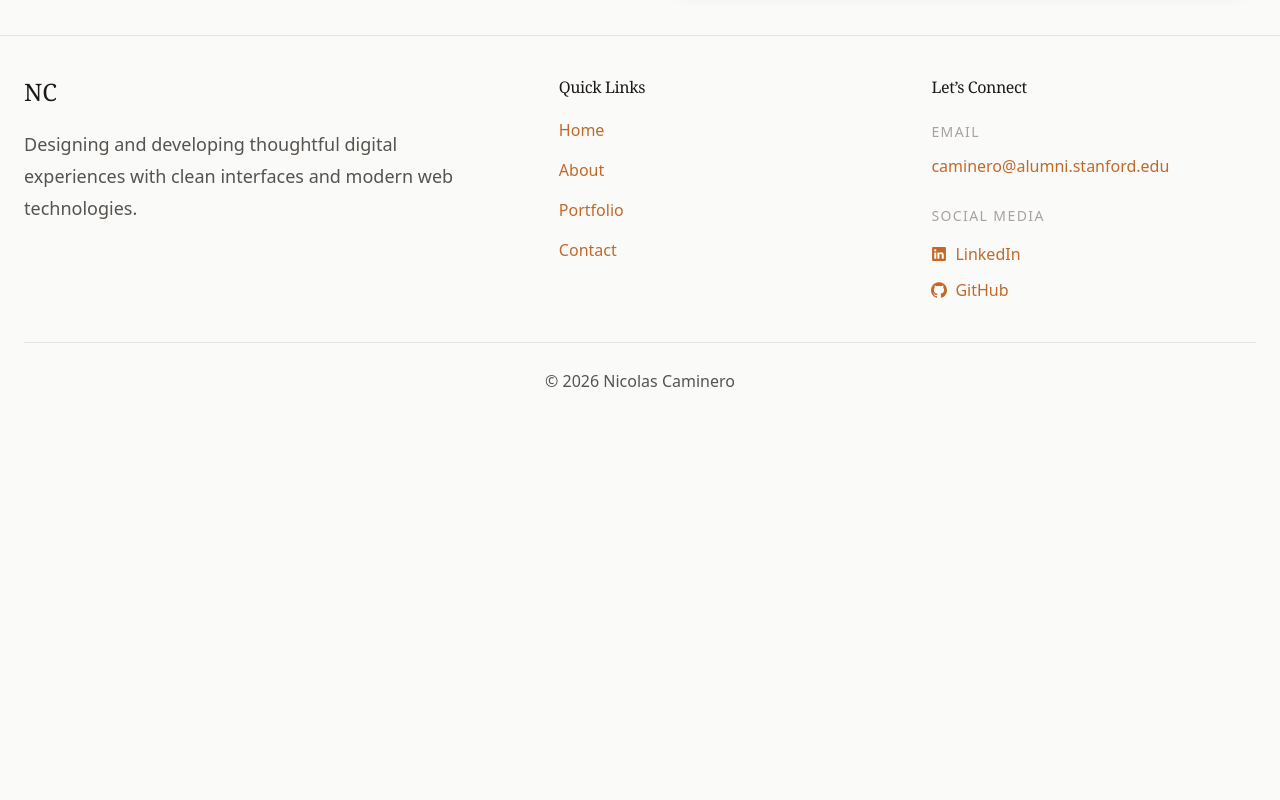
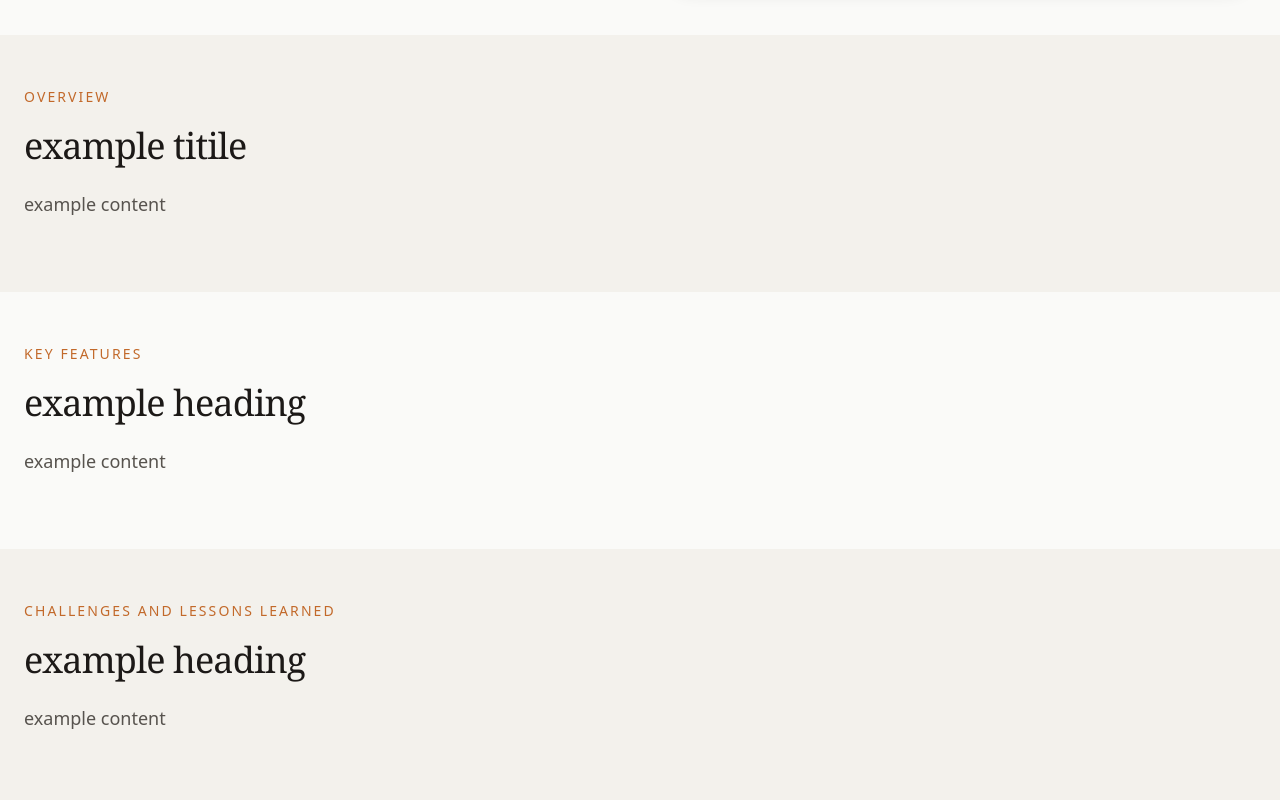
Before and after one commit to nerdboy626/portfolio, a Next.js app: page /portfolio/event-finder in a window 1280 px wide. Shown: the part 480-1280 px from the top of the page. Before the commit the page ends 915 px from the top, so only its background shows below. Built offline with nearby package versions, Linux system fonts and the light colour scheme.

Commit message:
style: set up structure of project page

```diff
--- a/src/app/data/projects.ts
+++ b/src/app/data/projects.ts
@@ -15,6 +15,18 @@ export type Project = {
   cardLink: string;
   liveDemoLink?: string;
   githubLink?: string;
+  overview: {
+    heading: string;
+    content: string;
+  };
+  features: {
+    heading: string;
+    content: string;
+  };
+  challenges: {
+    heading: string;
+    content: string;
+  };
 };
 
 export const projects: Project[] = [
@@ -30,6 +42,18 @@ export const projects: Project[] = [
     cardLink: "https://poplog-app.vercel.app",
     liveDemoLink: "https://poplog-app.vercel.app",
     githubLink: "https://github.com/nerdboy626/poplogApp",
+    overview: {
+      heading: "example titile",
+      content: "example content",
+    },
+    features: {
+      heading: "example heading",
+      content: "example content",
+    },
+    challenges: {
+      heading: "example heading",
+      content: "example content",
+    },
   },
   {
     id: 2,
@@ -42,6 +66,18 @@ export const projects: Project[] = [
     techStack: ["React Native", "JavaScript", "CSS", "Firebase"],
     cardLink: "https://github.com/nerdboy626/NENA",
     githubLink: "https://github.com/nerdboy626/NENA",
+    overview: {
+      heading: "example titile",
+      content: "example content",
+    },
+    features: {
+      heading: "example heading",
+      content: "example content",
+    },
+    challenges: {
+      heading: "example heading",
+      content: "example content",
+    },
   },
   {
     id: 3,
@@ -60,6 +96,18 @@ export const projects: Project[] = [
     ],
     cardLink: "https://github.com/gxsoto/cs147Lfinalproject",
     githubLink: "https://github.com/gxsoto/cs147Lfinalproject",
+    overview: {
+      heading: "example titile",
+      content: "example content",
+    },
+    features: {
+      heading: "example heading",
+      content: "example content",
+    },
+    challenges: {
+      heading: "example heading",
+      content: "example content",
+    },
   },
   {
     id: 4,
@@ -72,5 +120,17 @@ export const projects: Project[] = [
     techStack: ["Figma", "React Native", "User Research", "Accessibility"],
     cardLink:
       "https://hci.stanford.edu/courses/cs147/2022/au/projects/AccessibleDesignEmily/RecoveryBoard/",
+    overview: {
+      heading: "example titile",
+      content: "example content",
+    },
+    features: {
+      heading: "example heading",
+      content: "example content",
+    },
+    challenges: {
+      heading: "example heading",
+      content: "example content",
+    },
   },
 ];
--- /dev/null
+++ b/src/app/portfolio/[slug]/components/Challenges.tsx
@@ -0,0 +1,31 @@
+"use client";
+import { Project } from "@/app/data/projects";
+import { useScrollAnimation } from "@/app/hooks/useScrollAnimation";
+import { fadeUpClass } from "@/app/lib/animation";
+
+type ProjectHeroProps = {
+  project: Project;
+};
+
+export default function Overview({ project }: ProjectHeroProps) {
+  const { ref, isVisible } = useScrollAnimation<HTMLDivElement>();
+  return (
+    <section ref={ref} className="section bg-background-alt">
+      <div className="container">
+        <div
+          className={`max-w-2xl ${fadeUpClass(isVisible, "delay-100", "translate-y-12")}`}
+        >
+          <p className="mb-3 text-sm font-medium uppercase tracking-[0.15em] text-primary">
+            Challenges and Lessons Learned
+          </p>
+
+          <h2 className="mb-5 text-3xl md:text-4xl">
+            {project.challenges.heading}
+          </h2>
+
+          <p className="mb-6 text-lg leading-8">{project.challenges.content}</p>
+        </div>
+      </div>
+    </section>
+  );
+}
--- /dev/null
+++ b/src/app/portfolio/[slug]/components/Features.tsx
@@ -0,0 +1,31 @@
+"use client";
+import { Project } from "@/app/data/projects";
+import { useScrollAnimation } from "@/app/hooks/useScrollAnimation";
+import { fadeUpClass } from "@/app/lib/animation";
+
+type ProjectHeroProps = {
+  project: Project;
+};
+
+export default function Overview({ project }: ProjectHeroProps) {
+  const { ref, isVisible } = useScrollAnimation<HTMLDivElement>();
+  return (
+    <section ref={ref} className="section bg-background">
+      <div className="container">
+        <div
+          className={`max-w-2xl ${fadeUpClass(isVisible, "delay-100", "translate-y-12")}`}
+        >
+          <p className="mb-3 text-sm font-medium uppercase tracking-[0.15em] text-primary">
+            Key Features
+          </p>
+
+          <h2 className="mb-5 text-3xl md:text-4xl">
+            {project.features.heading}
+          </h2>
+
+          <p className="mb-6 text-lg leading-8">{project.features.content}</p>
+        </div>
+      </div>
+    </section>
+  );
+}
--- /dev/null
+++ b/src/app/portfolio/[slug]/components/Overview.tsx
@@ -0,0 +1,31 @@
+"use client";
+import { Project } from "@/app/data/projects";
+import { useScrollAnimation } from "@/app/hooks/useScrollAnimation";
+import { fadeUpClass } from "@/app/lib/animation";
+
+type ProjectHeroProps = {
+  project: Project;
+};
+
+export default function Overview({ project }: ProjectHeroProps) {
+  const { ref, isVisible } = useScrollAnimation<HTMLDivElement>();
+  return (
+    <section ref={ref} className="section bg-background-alt">
+      <div className="container">
+        <div
+          className={`max-w-2xl ${fadeUpClass(isVisible, "delay-100", "translate-y-12")}`}
+        >
+          <p className="mb-3 text-sm font-medium uppercase tracking-[0.15em] text-primary">
+            Overview
+          </p>
+
+          <h2 className="mb-5 text-3xl md:text-4xl">
+            {project.overview.heading}
+          </h2>
+
+          <p className="mb-6 text-lg leading-8">{project.overview.content}</p>
+        </div>
+      </div>
+    </section>
+  );
+}
--- a/src/app/portfolio/[slug]/page.tsx
+++ b/src/app/portfolio/[slug]/page.tsx
@@ -1,5 +1,8 @@
 import { Project, projects } from "@/app/data/projects";
 import ProjectHero from "./components/ProjectHero";
+import Overview from "./components/Overview";
+import Features from "./components/Features";
+import Challenges from "./components/Challenges";
 
 export default async function ProjectPage({
   params,
@@ -17,5 +20,12 @@ export default async function ProjectPage({
       </section>
     );
   }
-  return <ProjectHero project={project} />;
+  return (
+    <>
+      <ProjectHero project={project} />
+      <Overview project={project} />
+      <Features project={project} />
+      <Challenges project={project} />
+    </>
+  );
 }
```
